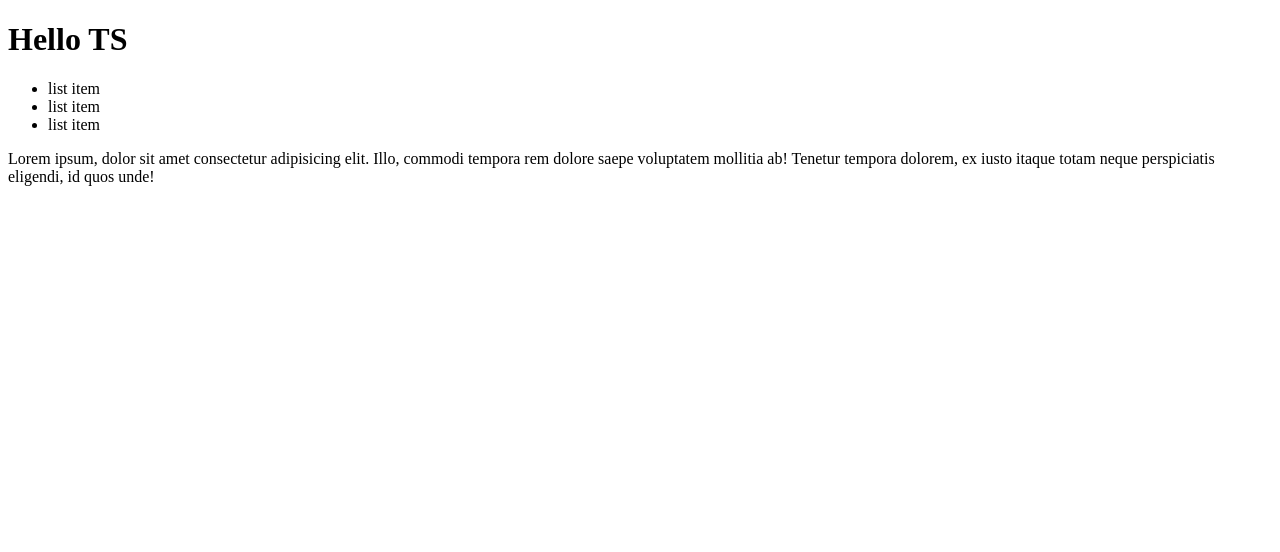
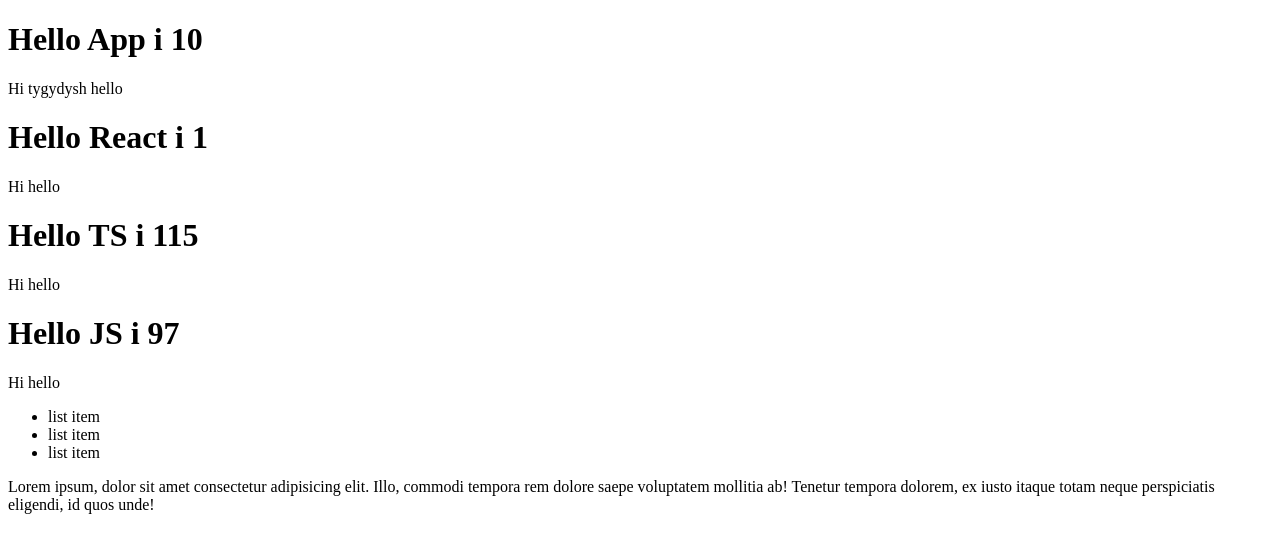
Before and after one commit to asteriab/react-shop-project, a React (Create React App) app: page / in a window 1280 px wide. Shown: the top 552 px of the page. Built offline with nearby package versions, Linux system fonts and the light colour scheme.

Commit message:
added props

```diff
--- a/src/index.tsx
+++ b/src/index.tsx
@@ -1,9 +1,5 @@
 import React from "react";
 import ReactDOM from "react-dom/client";
-
-function Title() {
-  return <h1>Hello TS</h1>;
-}
 
 function List() {
   return (
@@ -22,18 +18,44 @@
     </>
   );
 }
-const root = ReactDOM.createRoot(
-  document.getElementById("root") as HTMLElement
-);
+
+type TitleProps = {
+  name: string;
+  year: number;
+  text1?: string;
+};
+
+// interface ITitleProps {
+//   name: string;
+// }
+// interfaces can be inherited while types are not inherited.
+
+const Title = (props: TitleProps) => {
+  return (
+    <>
+      <h1>
+        Hello {props.name} i {props.year}
+      </h1>
+      <p>Hi {props.text1} hello</p>
+    </>
+  );
+};
 
 const App = () => {
   return (
     <div className="App">
-      <Title />
+      <Title name="App" year={10} text1="tygydysh" />
+      <Title name="React" year={1} />
+      <Title name="TS" year={115} />
+      <Title name="JS" year={97} />
       <List />
     </div>
   );
 };
+
+const root = ReactDOM.createRoot(
+  document.getElementById("root") as HTMLElement
+);
 
 root.render(
   <React.StrictMode>
```
